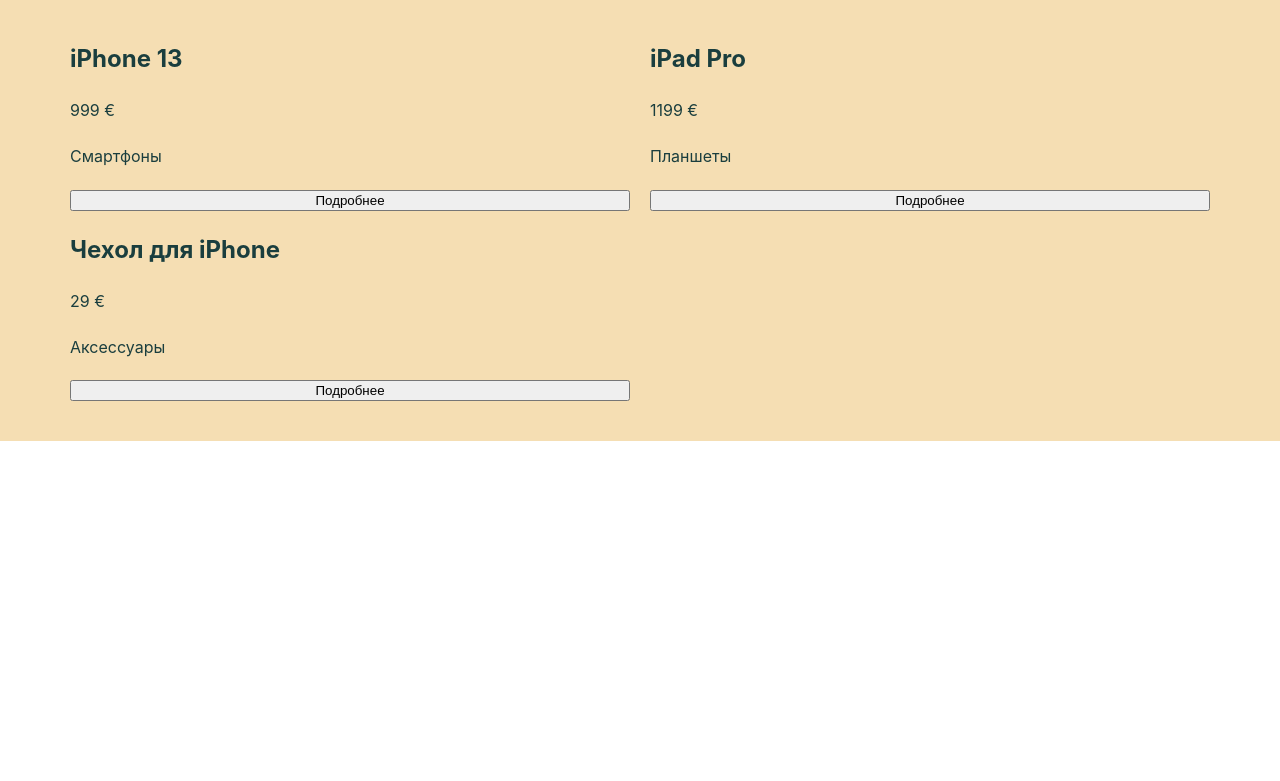
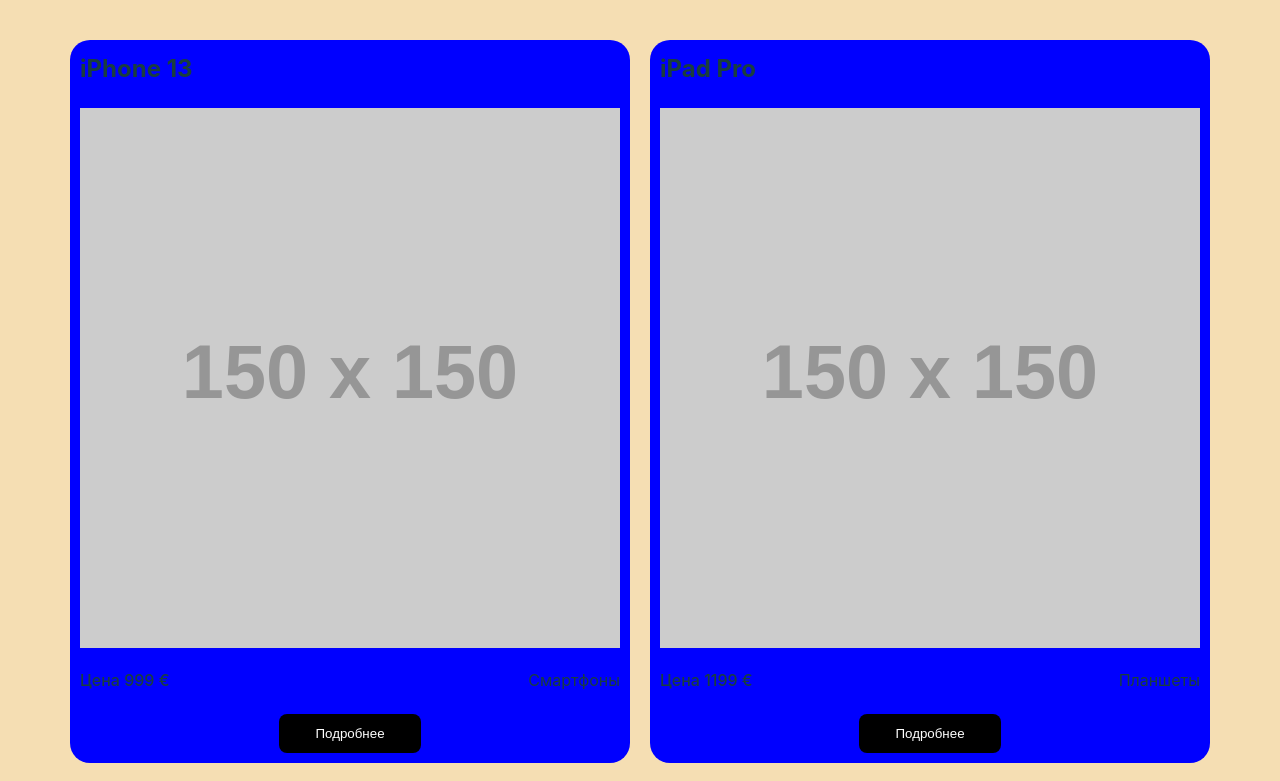
Before and after one commit to gvozdev-aleksandr/test-1, a React (Vite) app: page / in a window 1280 px wide. Shown: the top 781 px of the page. Built offline with nearby package versions, Linux system fonts and the light colour scheme.

Commit message:
feat(ProductList): добавил обработчики

```diff
--- a/src/components/Modal/Modal.jsx
+++ b/src/components/Modal/Modal.jsx
@@ -0,0 +1,47 @@
+import React, { useEffect } from "react";
+import { StyledModal, ModalBackdrop } from "./styled";
+
+function Modal({ isOpen, onClose, children }) {
+  useEffect(() => {
+    const handleKeyDown = (e) => {
+      if (e.key === 'Escape') {
+        onClose();
+      }
+    };
+
+    if (isOpen) {
+      document.addEventListener('keydown', handleKeyDown);
+      document.body.style.overflow = 'hidden';
+    }
+
+    return () => {
+      document.removeEventListener('keydown', handleKeyDown);
+      document.body.style.overflow = '';
+    };
+  }, [isOpen, onClose]);
+
+  const handleBackdropClick = (e) => {
+    if (e.target === e.currentTarget) {
+      onClose();
+    }
+  };
+
+  if (!isOpen) return null;
+
+  return (
+    <ModalBackdrop onClick={handleBackdropClick}>
+      <StyledModal>
+        <button
+          className="close-button"
+          onClick={onClose}
+          aria-label="Закрыть модальное окно"
+        >
+          &times;
+        </button>
+        {children}
+      </StyledModal>
+    </ModalBackdrop>
+  );
+}
+
+export default Modal;
--- a/src/components/Modal/styled.js
+++ b/src/components/Modal/styled.js
@@ -0,0 +1,36 @@
+import styled from 'styled-components';
+
+export const ModalBackdrop = styled.div`
+  position: absolute;
+  top: 0;
+  left: 0;
+  right: 0;
+  bottom: 0;
+  background: rgba(0, 0, 0, 0.5);
+  display: flex;
+  border-radius: 20px;
+  justify-content: center;
+  align-items: center;
+  z-index: 1000;
+`;
+
+export const StyledModal = styled.div`
+  position: relative;
+  background: white;
+  border-radius: 10px;
+  padding: 2rem;
+  max-width: 90%;
+  max-height: 90vh;
+  overflow-y: auto;
+  box-shadow: 0 0 20px rgba(0, 0, 0, 0.3);
+
+  .close-button {
+    position: absolute;
+    top: 10px;
+    right: 10px;
+    background: none;
+    border: none;
+    font-size: 1.5rem;
+    cursor: pointer;
+  }
+`;
--- a/src/components/ProductCard/ProductCard.jsx
+++ b/src/components/ProductCard/ProductCard.jsx
@@ -1,13 +1,25 @@
-import React from "react";
-import { ProductContainer, ProductTitle } from "./styled";
+import React, { useState } from "react";
+import { ProductContainer, ProductTitle, StyledImg, InfoWrapper, Price, ModalButton } from "./styled";
+import Modal from "../Modal/Modal";
 
-function ProductCard({ name, price, category }) {
-    return <ProductContainer>
-        <ProductTitle>{name}</ProductTitle>
-        <span>{price} €</span>
-        <span>{category}</span>
-        <button type="button">Подробнее</button>
-    </ProductContainer>
+function ProductCard({ name, price, category, img, description }) {
+    const [isOpen, setIsOpen] = useState(false);
+
+    return (
+        <ProductContainer>
+            <ProductTitle>{name}</ProductTitle>
+            <StyledImg src={img} />
+            <InfoWrapper>
+                <Price>Цена {price} €</Price>
+                <span>{category}</span>
+            </InfoWrapper>
+            <ModalButton type="button" onClick={() => setIsOpen(true)}>Подробнее</ModalButton>
+            <Modal isOpen={isOpen} onClose={() => setIsOpen(false)}>
+                <p>{description}</p>
+            </Modal>
+
+        </ProductContainer>
+    )
 }
 
 export default ProductCard;
--- a/src/components/ProductCard/styled.js
+++ b/src/components/ProductCard/styled.js
@@ -1,11 +1,49 @@
 import styled from 'styled-components';
 
 export const ProductContainer = styled.div`
+    position: relative;
     display: grid;
     gap: 20px;
     width: 100%;
+    background-color: blue;
+    border-radius: 20px;
+    padding: 10px;
 `;
 
 export const ProductTitle = styled.h2`
     margin: 0;
 `;
+
+export const StyledImg = styled.img`
+    width: 100%;
+    height: auto;
+    object-fit: contain;
+    min-height: 260px;
+`;
+
+export const InfoWrapper = styled.p`
+    padding: 0;
+    margin: 0;
+    display: flex;
+    justify-content: space-between;
+`;
+
+export const Price = styled.span`
+    padding: 0;
+    margin: 0;
+    font-weight: 500;
+`;
+
+export const ModalButton = styled.button`
+    padding: 12px 36px;
+    justify-self: center;
+    border: none;
+    border-radius: 8px;
+    color: white;
+    background-color: black;
+
+    &:hover {
+        color: black;
+        background-color: white;
+    }
+`;
--- a/src/components/ProductList/ProductList.jsx
+++ b/src/components/ProductList/ProductList.jsx
@@ -4,7 +4,8 @@
 import { Products } from "@mocks/products";
 
 function ProductList() {
-    return <StyledSection>
+    return (
+        <StyledSection>
             <Container>
                 <div className="filter"></div>
                 <StyledList>
@@ -14,12 +15,15 @@
                                 name={product.name}
                                 price={product.price}
                                 category={product.category}
+                                img={product.image}
+                                description={product.description}
                             />
                         </StyledItem>
                     ))}
                 </StyledList>
             </Container>
         </StyledSection>
+    )
 }
 
 export default ProductList;
```
Lines whose indentation alone changed are shown as unchanged.
